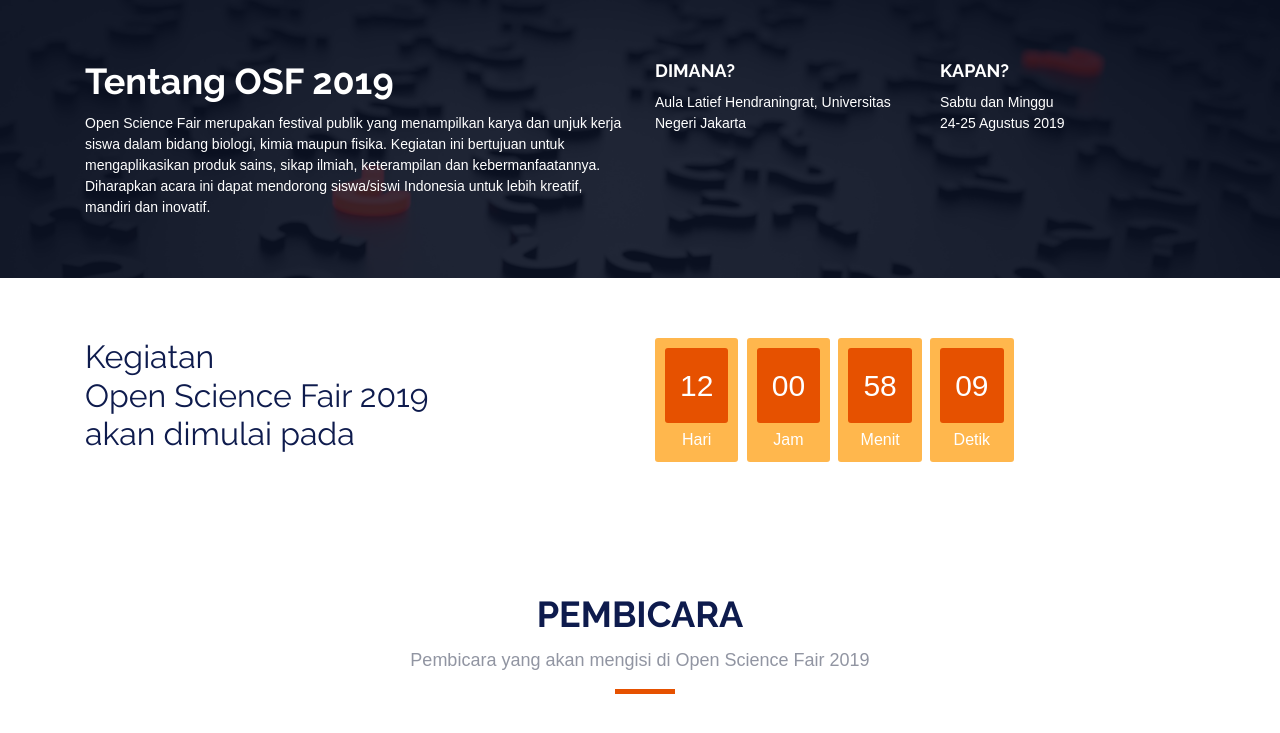
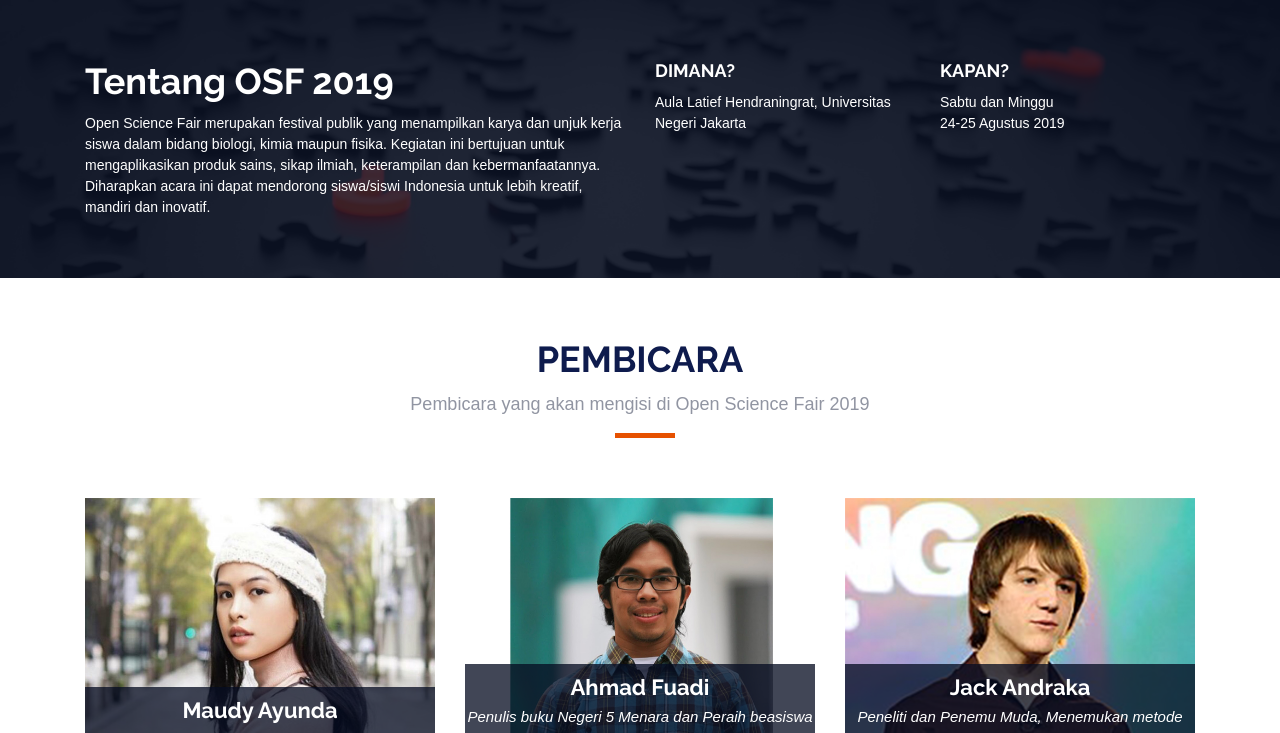
Before and after one commit to openaccessindonesia/opensciencefair2019, a plain HTML site: page index.html in a window 1280 px wide. Shown: the part 800-1533 px from the top of the page. Drawn offline with Linux system fonts and the light colour scheme.

Commit message:
hide time

```diff
--- a/index.html
+++ b/index.html
@@ -26,7 +26,6 @@
   <meta content="" name="keywords">
   <meta content="" name="description">
   <meta name="google-site-verification" content="vMr1dp2lEv1_qYebnr1g4k8iy79Wb4l57cekl7RK8FY" />
-  <meta name="robots" content="noindex">
 
   <!-- Favicons -->
   <link href="img/logo.png" rel="icon">
@@ -172,17 +171,17 @@
     </section>
 
     <!-- Coundown Section Start -->
-    <section id="hotels" class="wow fadeInUp">
-      <div class="container">
+<!--     <section id="hotels" class="wow fadeInUp">
+      <div class="container"> -->
         <!-- <div class="section-header">
           <h2>Kegiatan akan dimulai pada</h2>
           <p>Pembicara yang akan mengisi di Open Science Fair 2019</p>
         </div> -->
-        <div class="row">
+<!--         <div class="row">
           <div class="col-md-6">
-            <h2>Kegiatan <br> Open Science Fair 2019 <br>akan dimulai pada</h2>
+            <h2>Kegiatan <br> Open Science Fair 2019 <br>akan dimulai pada</h2> -->
             <!-- <p>Open Science Fair merupakan festival publik yang menampilkan karya dan unjuk kerja siswa dalam bidang biologi, kimia maupun fisika. Kegiatan ini bertujuan untuk mengaplikasikan produk sains, sikap ilmiah, keterampilan dan kebermanfaatannya. Diharapkan acara ini dapat mendorong siswa/siswi Indonesia untuk lebih kreatif, mandiri dan inovatif.</p> -->
-          </div>
+<!--           </div>
           <div class="col-md-6">
             <div class="row ">
                 <div class="col-md-12 col-sm-12 col-xs-12">
@@ -212,7 +211,7 @@
           </div>
         </div>
       </div>
-    </section>
+    </section> -->
 
     <!--==========================
       Speakers Section
```
